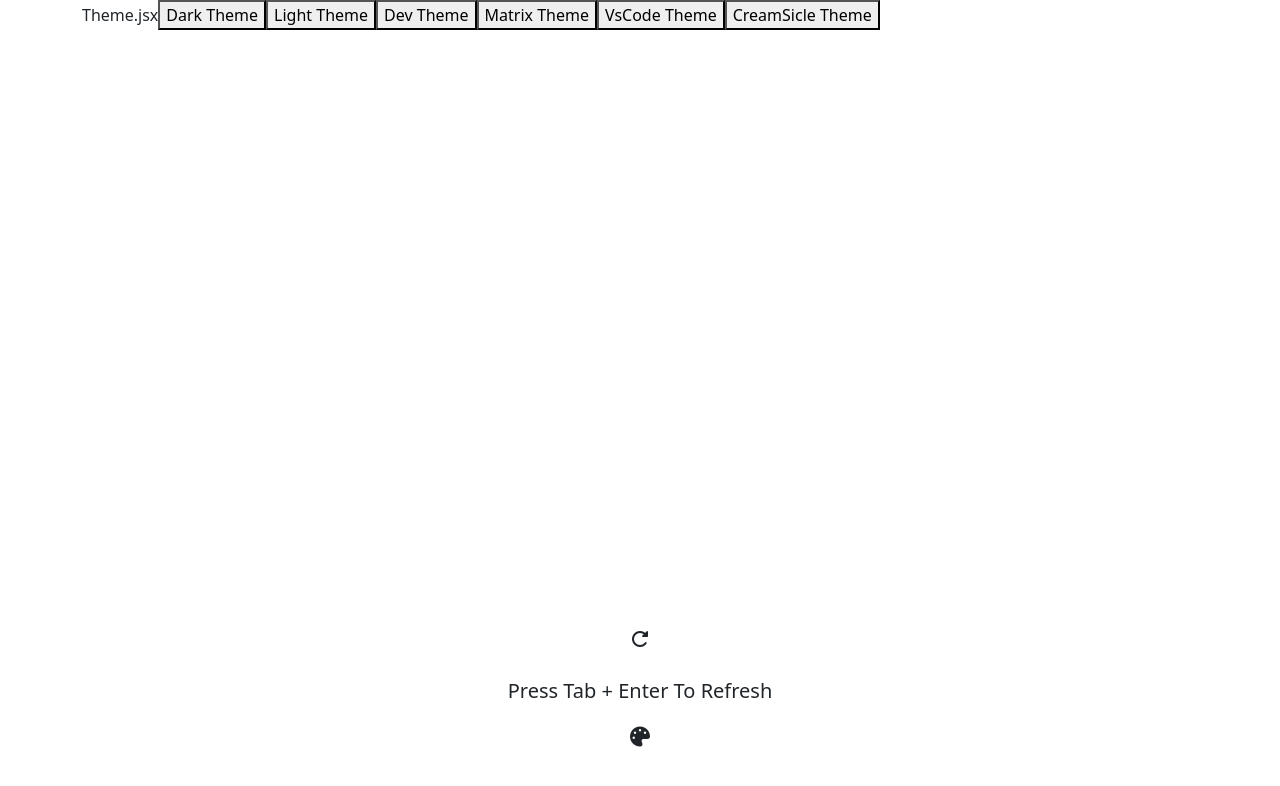
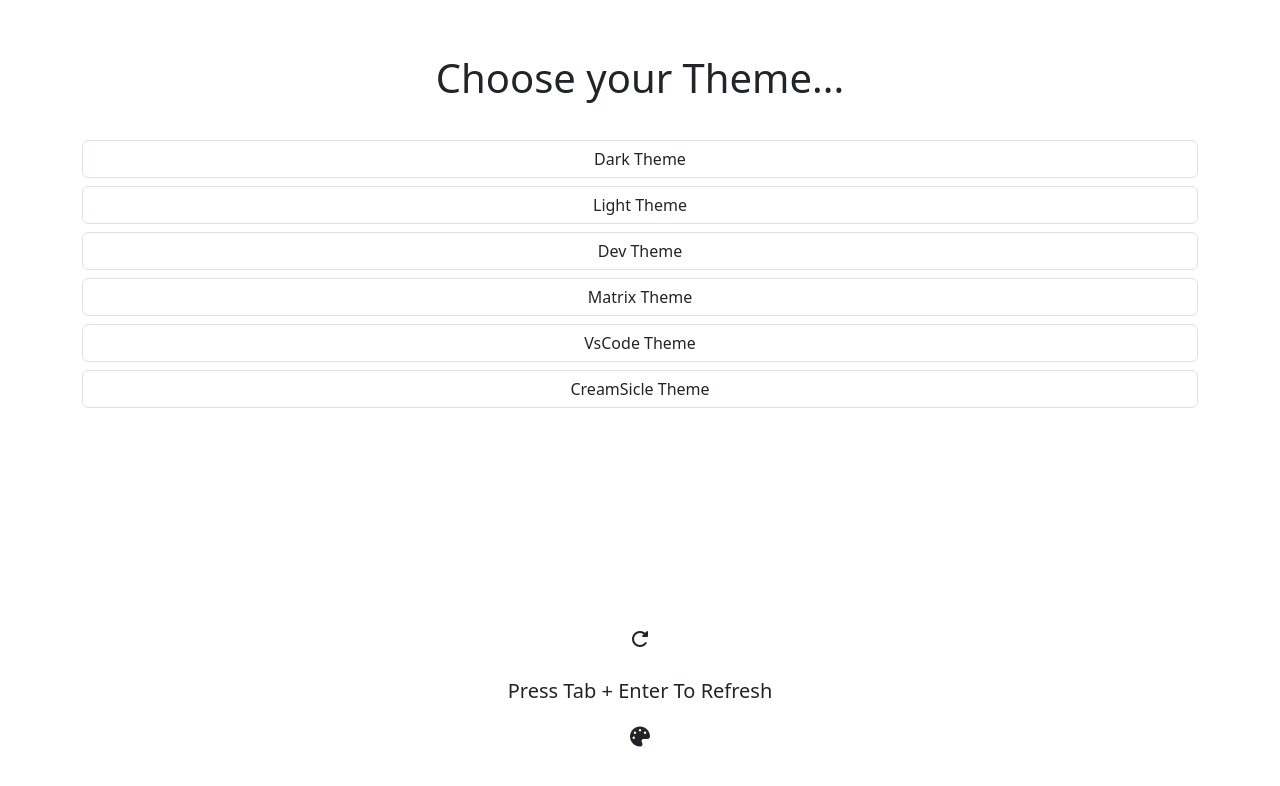
Before and after one commit to Apridonidze/typing-app, a React (Vite) app: page / in a window 1280 px wide. Both pictures are taken after a click on the element 640 px from the left and 737 px from the top of the page. Shown: the top 786 px of the page. Built offline with nearby package versions, Linux system fonts and the light colour scheme.

Commit message:
styled theme.jsx components (basic) , added comments in App.jsx (savepoint for today)

```diff
--- a/src/components/Theme.jsx
+++ b/src/components/Theme.jsx
@@ -1,16 +1,15 @@
-import { useEffect } from "react"
-
 const Theme = ({handleThemeButtons, themes}) => {
 
 
 
 
     return(
-        <div className="theme-container container">
-            Theme.jsx
+        <div className="theme-container container d-flex flex-column text-center  gap-2">
+
+            <span className="fs-1 pt-5 pb-4">Choose your Theme...</span>
 
             {themes.map((th,thId) => (
-                <button key={thId} onClick={() => handleThemeButtons(th)}>{th.theme}</button>
+                <button className="btn btn-md border border-1" key={thId} onClick={() => handleThemeButtons(th)}>{th.theme}</button>
             ))}
         </div>
     )
--- a/src/containers/App.jsx
+++ b/src/containers/App.jsx
@@ -16,12 +16,12 @@ import { useEffect, useRef, useState } from "react";
 const App = () => {
 
 
-
   //TODO : add custom text size for preferences in theme
+  //TODO : finish theme component styling
 
   //TODO : add contact in Footer : GitHub, Linkedin, Gmail
-  //TODO : add version description if Footer
-  //TODO : add text in Unsupported Component
+  //TODO : add version description if Footer (create component that appends when desc button is clicked)
+  //TODO : add text in Unsupported Component ("in our current version your device is not supported")
 
   //TODO : cleanup code & documentate it
   //TODO : make website SEO optimazed
```
